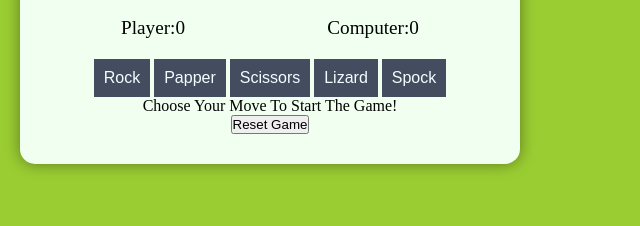
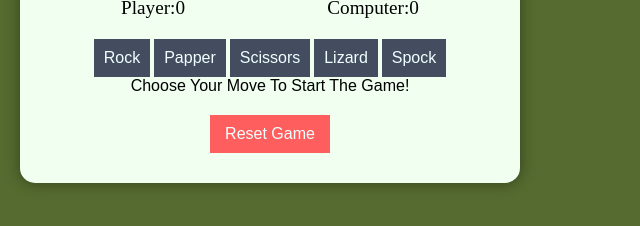
Before and after one commit to sharon-bunyasi/Rock-Paper-Scissors-Lizard-Spock, a plain HTML site: page index.html in a window 1280 px wide. Shown: the part 368-594 px from the top of the page, without its empty margins (0-640 px from the left). Drawn offline with Linux system fonts and the light colour scheme; a web font is replaced by a local one.

Commit message:
style the reset button and add a hover effect on it, style the message using the sans-serif font and change the body background color

```diff
--- a/assets/css/style.css
+++ b/assets/css/style.css
@@ -8,7 +8,7 @@
 
 /* set the body to center everything in the middle of the screen*/
 body {
-    background-color: yellowgreen;
+    background-color: darkolivegreen;
     color: #000;
     display: flex;
     align-items: center;
@@ -62,3 +62,23 @@ button.choice {
 button.choice:hover{
     background-color: black;
 }
+
+/*style for the message*/
+.message {
+    margin-bottom: 20px;
+    font-size: 1rem;
+    font-family: sans-serif, serif;
+}
+
+/*style for the reset game button*/
+#reset {
+    background-color: #ff5e5e;
+    padding: 10px 15px;
+    border: none;
+    font-size: 1rem;
+    color: azure;
+    cursor: pointer;
+}
+#reset:hover {
+    background-color: red;
+}
```
